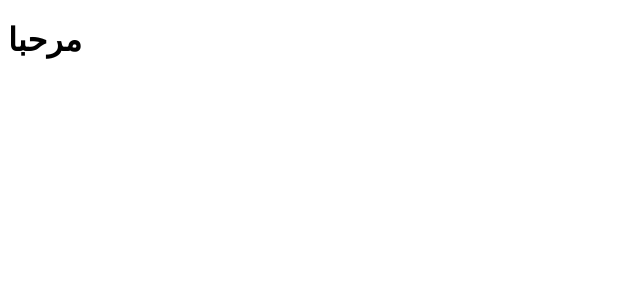
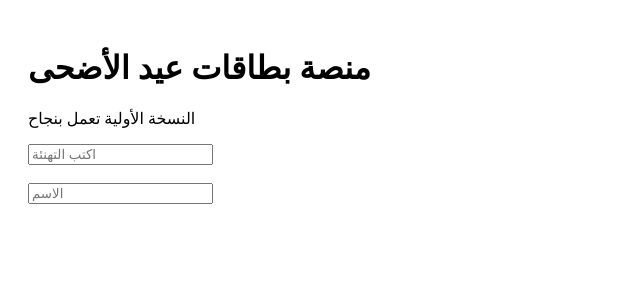
Before and after one commit to ghamdanalmasri/eid-card-maker, a Next.js app: page / in a window 1280 px wide. Shown: the top 300 px of the page, without its empty margins (0-640 px from the left). Built offline with nearby package versions, Linux system fonts and the light colour scheme.

Commit message:
Update page.js

```diff
--- a/app/page.js
+++ b/app/page.js
@@ -1,3 +1,13 @@
 export default function Home() {
- return <h1>مرحبا</h1>
+  return (
+    <main style={{padding:20}}>
+      <h1>منصة بطاقات عيد الأضحى</h1>
+      <p>النسخة الأولية تعمل بنجاح</p>
+
+      <input placeholder="اكتب التهنئة" />
+      <br /><br />
+
+      <input placeholder="الاسم" />
+    </main>
+  );
 }
```
